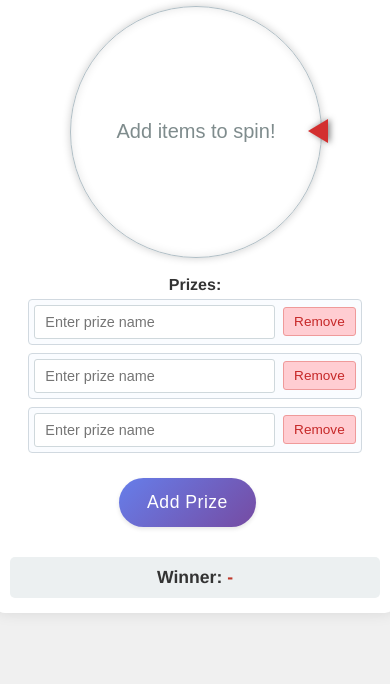
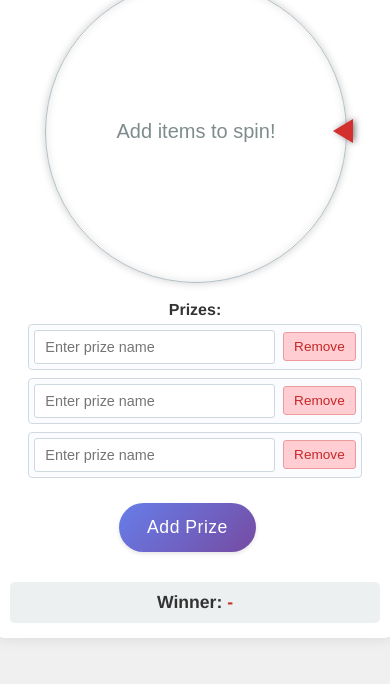
Before and after one commit to SiangWei91/Roulette, a plain HTML site: page index.html in a window 390 px wide. Shown: the part 160-844 px from the top of the page. Drawn offline with Linux system fonts and the light colour scheme.

Commit message:
Update style.css

```diff
--- a/style.css
+++ b/style.css
@@ -33,8 +33,11 @@ h1 {
   position: relative;
   /* Initial canvas wrapper was sized by canvas content or slightly larger, not fixed small size */
   /* Let's use dimensions that would fit a 400x400 canvas well */
-  width: 400px;
-  height: 400px;
+  width: 80vw;
+  height: 80vw;
+  max-width: 400px;
+  max-height: 400px;
+  aspect-ratio: 1 / 1;
   margin: 20px auto;
   /* No complex box-shadow from later versions */
 }
@@ -124,8 +127,9 @@ h1 {
          So, if wrapper is 250x250, canvas becomes 250x250.
          This is consistent with initial responsive behavior.
       */
-      width: 250px;
-      height: 250px;
+      /* Fixed width and height removed, relying on vw and max-width/max-height */
+      max-width: 300px;
+      max-height: 300px;
   }
 
   #pointer { /* Pointer also scaled down */
```
